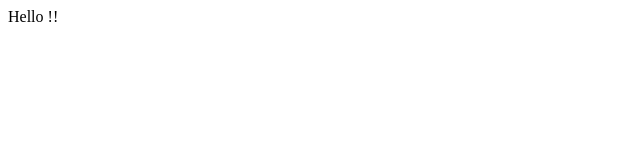
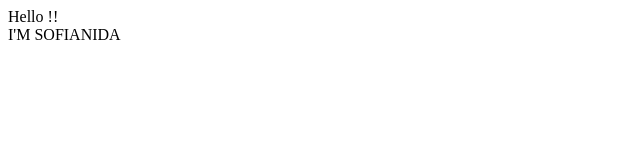
Before and after one commit to sofianidasofi/TrapApps, a plain HTML site: page index.html in a window 1280 px wide. Shown: the whole page, without its empty margins (0-640 px from the left). Drawn offline with Linux system fonts and the light colour scheme.

Commit message:
I'm Sofianida

```diff
--- a/index.html
+++ b/index.html
@@ -4,6 +4,7 @@
 	<title></title>
 </head>
 <body>
-	Hello !!
+	Hello !! <br>
+	I'M SOFIANIDA
 </body>
 </html>
```
Also changed, not shown: Tugas_PAW.txt (added).
